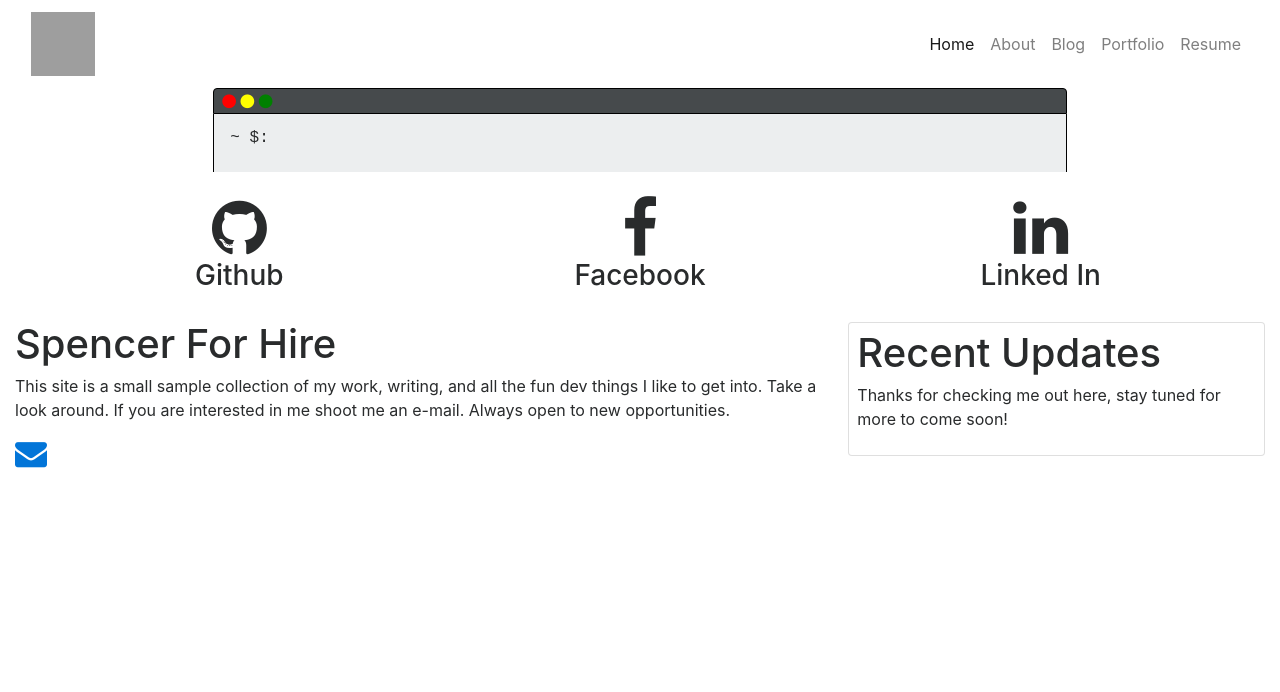
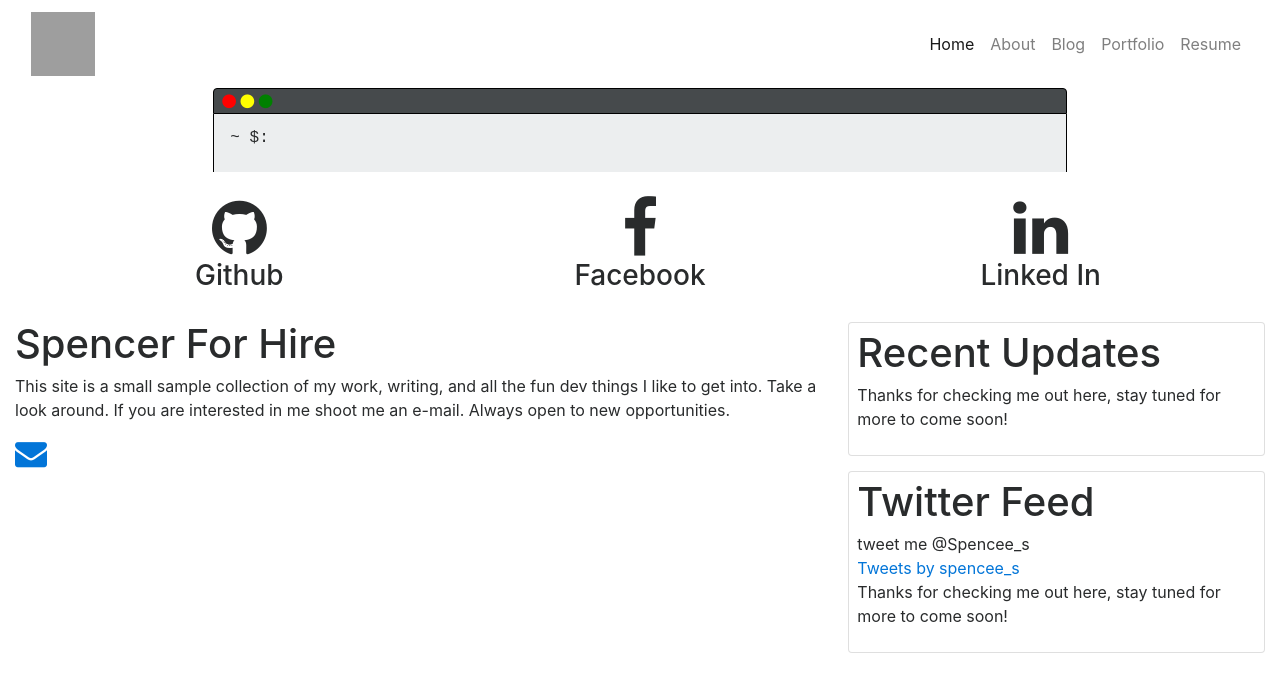
Before and after one commit to Spence-S/spence-s.github.io, a Jekyll site: the page built from index.html, in a window 1280 px wide. Shown: the top 692 px of the page. Built offline with Jekyll 4.4.1, drawn with Linux system fonts in a browser that asks for light colours; nearby versions of some CDN libraries; some web fonts are replaced; comment, search, counter and statistics services are not loaded; grey boxes are pictures that could not be loaded.

```diff
--- a/index.html
+++ b/index.html
@@ -30,7 +30,7 @@ title: Spence-S, code prodigy
   </div>
 
   <!-- Right side bar -->
-  <div class="col-md-4 bg-white">
+  <div class="col-md-4">
     <div class="card p-2 ">
       <h1>Recent Updates</h1>
       <p>
@@ -39,3 +39,15 @@ title: Spence-S, code prodigy
     </div>
   </div>
 </div>
+<div class="row no-gutters">
+<div class="offset-md-8 col-md-4">
+  <div class="card p-2 ">
+    <h1>Twitter Feed</h1>
+    tweet me @Spencee_s
+    <a class="twitter-timeline" data-height="500" href="https://twitter.com/spencee_s">Tweets by spencee_s</a> <script async src="//platform.twitter.com/widgets.js" charset="utf-8"></script>
+    <p>
+      Thanks for checking me out here, stay tuned for more to come soon!
+    </p>
+  </div>
+</div>
+</div>
```
Also changed, not shown: _posts/2017-04-11-first-post.md (+1 -40 lines), about/index.html (+30 -0 lines), 1 other file.
